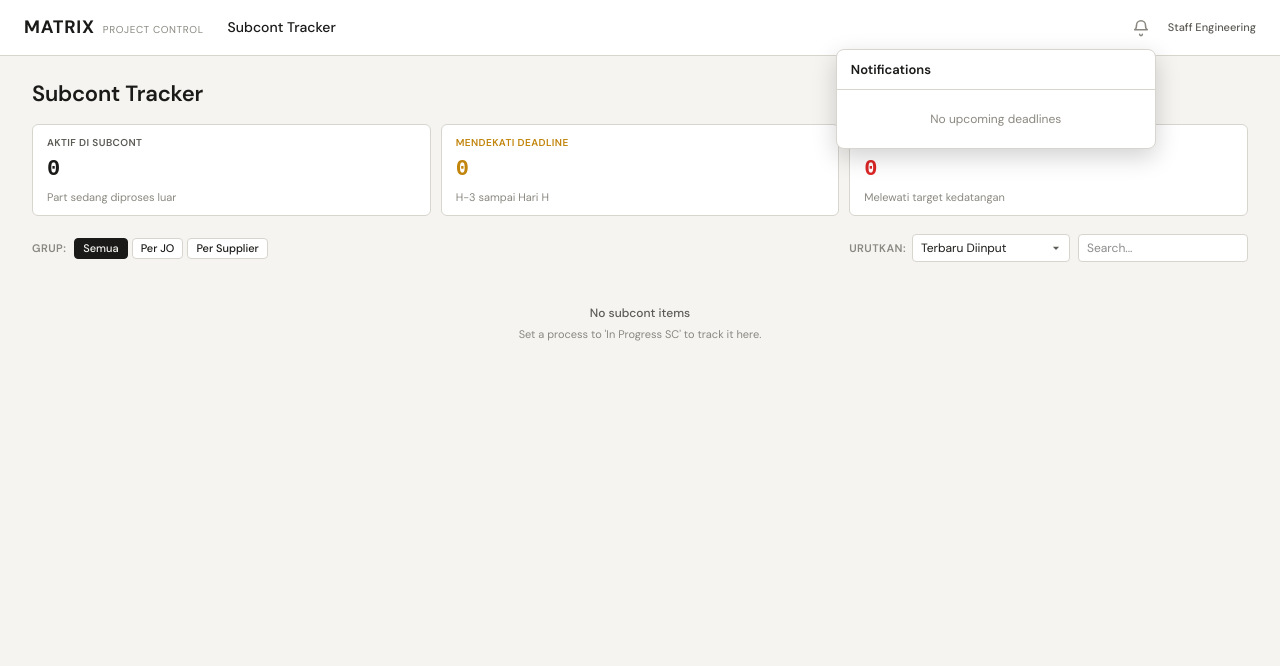
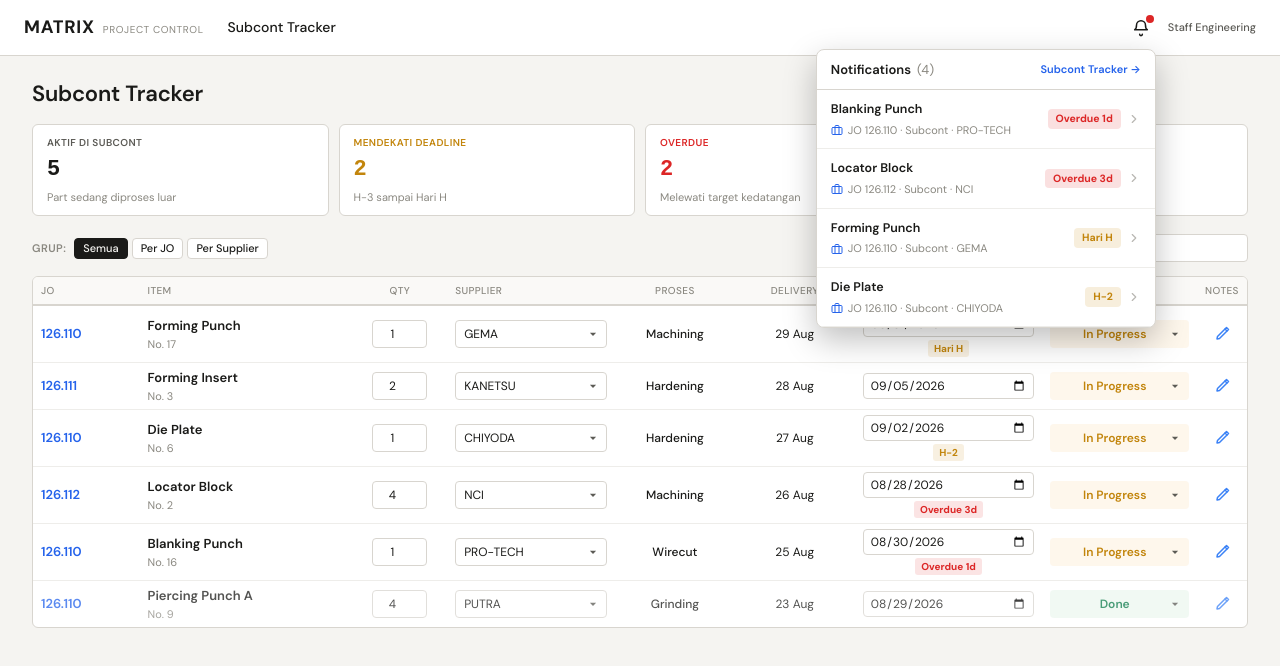
Before and after one commit to Mars-ash/matrix, a Next.js app in the folder frontend/: page /subcont in a window 1280 px wide. Both pictures are taken after a click on the button 1140 px from the left and 27 px from the top of the page. Shown: the top 666 px of the page. Built offline with nearby package versions, Linux system fonts and the light colour scheme.

Commit message:
every suggestion is done.

```diff
--- a/frontend/app/projects/[projectId]/jos/[joId]/trial-reports/page.tsx
+++ b/frontend/app/projects/[projectId]/jos/[joId]/trial-reports/page.tsx
@@ -178,7 +178,7 @@ export default function TrialReportsPage({ params }: PageProps) {
           </span>
         </div>
 
-        {/* Dedicated Smart Search (searches session, masalah, penyebab, perbaikan, PIC, target, status) */}
+        {/* Dedicated Search Bar */}
         <div style={{ minWidth: 320, maxWidth: 460, flex: "1 1 320px" }}>
           <TrialSmartSearch
             sessions={sessions}
--- a/frontend/app/subcont/page.tsx
+++ b/frontend/app/subcont/page.tsx
@@ -1,6 +1,7 @@
 "use client";
-import React, { useState, useEffect } from "react";
+import React, { useState, useEffect, Suspense } from "react";
 import Link from "next/link";
+import { useSearchParams } from "next/navigation";
 import { AppShell } from "@/components/app-shell";
 import { useAppState, useAppDispatch } from "@/lib/store";
 import type { Item, Project, JO, Category, Control } from "@/lib/types";
@@ -52,21 +53,31 @@ function formatDate(isoString?: string) {
   return date.toLocaleDateString("en-GB", { day: "numeric", month: "short" });
 }
 
-export default function SubcontTrackingPage() {
+function SubcontTrackingContent() {
   const { projects } = useAppState();
   const dispatch = useAppDispatch();
+  const searchParams = useSearchParams();
 
   const [searchQuery, setSearchQuery] = useState("");
   const [groupMode, setGroupMode] = useState<GroupMode>("none");
   const [sortMode, setSortMode] = useState<SortMode>("newest");
-  const currentTime = React.useSyncExternalStore(
-    (cb) => {
-      const interval = setInterval(cb, 10000);
-      return () => clearInterval(interval);
-    },
-    () => Date.now(),
-    () => 0
-  );
+  const [currentTime, setCurrentTime] = useState(0);
+
+  useEffect(() => {
+    setCurrentTime(Date.now());
+    const interval = setInterval(() => {
+      setCurrentTime(Date.now());
+    }, 10000);
+    return () => clearInterval(interval);
+  }, []);
+
+  // Sync searchQuery from URL params reactively
+  useEffect(() => {
+    const q = searchParams.get("search") || searchParams.get("q");
+    if (q) {
+      setSearchQuery(q);
+    }
+  }, [searchParams]);
 
   const [editingNotesRow, setEditingNotesRow] = useState<SubcontRow | null>(null);
   const [notesTemp, setNotesTemp] = useState("");
@@ -157,6 +168,15 @@ export default function SubcontTrackingPage() {
       const timeA = a.item.arrivalTargetDate ? new Date(a.item.arrivalTargetDate).getTime() : Infinity;
       const timeB = b.item.arrivalTargetDate ? new Date(b.item.arrivalTargetDate).getTime() : Infinity;
       return timeA - timeB;
+    }
+    if (sortMode === "jo") {
+      return a.jo.joNumber.localeCompare(b.jo.joNumber);
+    }
+    if (sortMode === "supplier") {
+      return (a.item.subcontSupplier || "").localeCompare(b.item.subcontSupplier || "");
+    }
+    if (sortMode === "qty") {
+      return (b.item.qty || 0) - (a.item.qty || 0);
     }
     return 0;
   });
@@ -526,6 +546,18 @@ export default function SubcontTrackingPage() {
             Melewati target kedatangan
           </div>
         </div>
+
+        <div className="card-static" style={{ padding: "10px 14px", display: "flex", flexDirection: "column", gap: 3 }}>
+          <div style={{ fontSize: 10, fontWeight: 600, color: "var(--color-status-done)", textTransform: "uppercase", letterSpacing: "0.04em" }}>
+            Recently Done
+          </div>
+          <div style={{ fontSize: 22, fontWeight: 700, fontFamily: "var(--font-mono)", color: "var(--color-status-done)" }}>
+            {totalRecentlyDone}
+          </div>
+          <div style={{ fontSize: 11, color: "var(--color-text-muted)" }}>
+            Selesai dalam 5 menit
+          </div>
+        </div>
       </div>
 
       {/* Toolbar: Grouping, Sorting, and Search */}
@@ -572,6 +604,9 @@ export default function SubcontTrackingPage() {
             >
               <option value="newest">Terbaru Diinput</option>
               <option value="deadline">Target Arrival Terdekat</option>
+              <option value="jo">Nomor JO</option>
+              <option value="supplier">Nama Supplier</option>
+              <option value="qty">Jumlah Qty (Terbanyak)</option>
             </select>
           </div>
 
@@ -637,3 +672,11 @@ export default function SubcontTrackingPage() {
     </AppShell>
   );
 }
+
+export default function SubcontTrackingPage() {
+  return (
+    <Suspense fallback={<div style={{ padding: 24, fontSize: 13, color: "var(--color-text-muted)" }}>Loading Subcont Tracker...</div>}>
+      <SubcontTrackingContent />
+    </Suspense>
+  );
+}
--- a/frontend/components/app-shell.tsx
+++ b/frontend/components/app-shell.tsx
@@ -3,7 +3,7 @@ import React, { type ReactNode, useState, useRef, useEffect } from "react";
 import Link from "next/link";
 import { usePathname } from "next/navigation";
 import { useAppState } from "@/lib/store";
-import type { JO } from "@/lib/types";
+import type { JO, Project } from "@/lib/types";
 
 interface AppShellProps {
   children: ReactNode;
@@ -16,9 +16,12 @@ interface NotifItem {
   joNumber: string;
   type: "h3" | "hday" | "overdue";
   daysText: string;
+  category: "subcont" | "control";
+  href: string;
+  subText: string;
 }
 
-function buildNotifications(projects: { jos: JO[] }[]): NotifItem[] {
+function buildNotifications(projects: Project[]): NotifItem[] {
   const results: NotifItem[] = [];
   const today = new Date();
   today.setHours(0, 0, 0, 0);
@@ -33,29 +36,41 @@ function buildNotifications(projects: { jos: JO[] }[]): NotifItem[] {
             target.setHours(0, 0, 0, 0);
             const diffDays = Math.ceil((target.getTime() - today.getTime()) / (1000 * 60 * 60 * 24));
 
+            const supplierLabel = item.subcontSupplier ? ` · ${item.subcontSupplier}` : "";
+            const href = `/subcont?search=${encodeURIComponent(item.description)}`;
+
             if (diffDays < 0) {
               results.push({
                 id: `${item.id}-subcont`,
-                label: `${item.description} (Subcont)`,
+                label: item.description,
                 joNumber: jo.joNumber,
                 type: "overdue",
                 daysText: `Overdue ${Math.abs(diffDays)}d`,
+                category: "subcont",
+                href,
+                subText: `JO ${jo.joNumber} · Subcont${supplierLabel}`,
               });
             } else if (diffDays === 0) {
               results.push({
                 id: `${item.id}-subcont`,
-                label: `${item.description} (Subcont)`,
+                label: item.description,
                 joNumber: jo.joNumber,
                 type: "hday",
                 daysText: "Hari H",
+                category: "subcont",
+                href,
+                subText: `JO ${jo.joNumber} · Subcont${supplierLabel}`,
               });
             } else if (diffDays <= 3) {
               results.push({
                 id: `${item.id}-subcont`,
-                label: `${item.description} (Subcont)`,
+                label: item.description,
                 joNumber: jo.joNumber,
                 type: "h3",
                 daysText: `H-${diffDays}`,
+                category: "subcont",
+                href,
+                subText: `JO ${jo.joNumber} · Subcont${supplierLabel}`,
               });
             }
           }
@@ -66,30 +81,40 @@ function buildNotifications(projects: { jos: JO[] }[]): NotifItem[] {
               const target = new Date(ctrl.targetDate);
               target.setHours(0, 0, 0, 0);
               const diffDays = Math.ceil((target.getTime() - today.getTime()) / (1000 * 60 * 60 * 24));
+              const href = `/projects/${project.id}/jos/${jo.id}#item-${item.id}`;
 
               if (diffDays < 0) {
                 results.push({
                   id: `${item.id}-${ctrl.process}`,
-                  label: `${item.description} (PO Mtl)`,
+                  label: item.description,
                   joNumber: jo.joNumber,
                   type: "overdue",
                   daysText: `Overdue ${Math.abs(diffDays)}d`,
+                  category: "control",
+                  href,
+                  subText: `JO ${jo.joNumber} · PO / Material Arrival`,
                 });
               } else if (diffDays === 0) {
                 results.push({
                   id: `${item.id}-${ctrl.process}`,
-                  label: `${item.description} (PO Mtl)`,
+                  label: item.description,
                   joNumber: jo.joNumber,
                   type: "hday",
                   daysText: "Hari H",
+                  category: "control",
+                  href,
+                  subText: `JO ${jo.joNumber} · PO / Material Arrival`,
                 });
               } else if (diffDays <= 3) {
                 results.push({
                   id: `${item.id}-${ctrl.process}`,
-                  label: `${item.description} (PO Mtl)`,
+                  label: item.description,
                   joNumber: jo.joNumber,
                   type: "h3",
                   daysText: `H-${diffDays}`,
+                  category: "control",
+                  href,
+                  subText: `JO ${jo.joNumber} · PO / Material Arrival`,
                 });
               }
             }
@@ -166,13 +191,13 @@ function NotificationBell() {
             position: "absolute",
             top: "calc(100% + 6px)",
             right: 0,
-            width: 320,
-            maxHeight: 360,
+            width: 340,
+            maxHeight: 420,
             overflowY: "auto",
             backgroundColor: "var(--color-bg-raised)",
             border: "1px solid var(--color-border)",
             borderRadius: 8,
-            boxShadow: "0 8px 24px rgba(0,0,0,0.18)",
+            boxShadow: "0 12px 32px rgba(0,0,0,0.25)",
             zIndex: 100,
           }}
         >
@@ -182,8 +207,12 @@ function NotificationBell() {
               borderBottom: "1px solid var(--color-border)",
               fontSize: 13,
               fontWeight: 600,
+              display: "flex",
+              justifyContent: "space-between",
+              alignItems: "center",
             }}
           >
+            <div>
               Notifications
               {notifications.length > 0 && (
                 <span style={{ fontWeight: 400, color: "var(--color-text-muted)", marginLeft: 6 }}>
@@ -191,39 +220,96 @@ function NotificationBell() {
                 </span>
               )}
             </div>
+            <Link
+              href="/subcont"
+              onClick={() => setOpen(false)}
+              style={{
+                fontSize: 11,
+                color: "var(--color-accent)",
+                textDecoration: "none",
+                fontWeight: 600,
+              }}
+            >
+              Subcont Tracker →
+            </Link>
+          </div>
 
           {notifications.length === 0 ? (
-            <div style={{ padding: "20px 14px", textAlign: "center", fontSize: 12, color: "var(--color-text-muted)" }}>
-              No upcoming deadlines
+            <div style={{ padding: "24px 14px", textAlign: "center", fontSize: 12, color: "var(--color-text-muted)" }}>
+              Tidak ada deadline mendekati
             </div>
           ) : (
             notifications.map((n) => (
-              <div
+              <Link
                 key={n.id}
+                href={n.href}
+                onClick={() => setOpen(false)}
                 style={{
-                  padding: "8px 14px",
-                  borderBottom: "1px solid var(--color-border-subtle)",
+                  padding: "10px 14px",
+                  borderBottom: "1px solid var(--color-border-subtle, var(--color-border))",
                   display: "flex",
                   justifyContent: "space-between",
                   alignItems: "center",
-                  gap: 8,
+                  gap: 10,
+                  textDecoration: "none",
+                  color: "inherit",
+                  transition: "background 80ms ease",
+                  cursor: "pointer",
+                }}
+                onMouseEnter={(e) => {
+                  e.currentTarget.style.backgroundColor = "var(--color-bg-hover)";
+                }}
+                onMouseLeave={(e) => {
+                  e.currentTarget.style.backgroundColor = "transparent";
                 }}
               >
-                <div style={{ minWidth: 0 }}>
-                  <div style={{ fontSize: 12, fontWeight: 600, overflow: "hidden", textOverflow: "ellipsis", whiteSpace: "nowrap" }}>
+                <div style={{ minWidth: 0, flex: 1 }}>
+                  <div
+                    style={{
+                      fontSize: 12.5,
+                      fontWeight: 600,
+                      color: "var(--color-text)",
+                      overflow: "hidden",
+                      textOverflow: "ellipsis",
+                      whiteSpace: "nowrap",
+                    }}
+                  >
                     {n.label}
                   </div>
-                  <div style={{ fontSize: 11, color: "var(--color-text-muted)" }}>
-                    {n.joNumber}
+                  <div
+                    style={{
+                      fontSize: 11,
+                      color: "var(--color-text-muted)",
+                      display: "flex",
+                      alignItems: "center",
+                      gap: 5,
+                      marginTop: 3,
+                    }}
+                  >
+                    {n.category === "subcont" ? (
+                      <svg width="12" height="12" viewBox="0 0 24 24" fill="none" stroke="currentColor" strokeWidth="2" strokeLinecap="round" strokeLinejoin="round" style={{ flexShrink: 0, color: "var(--color-accent)" }}>
+                        <rect x="2" y="7" width="20" height="14" rx="2" ry="2" />
+                        <path d="M16 21V5a2 2 0 0 0-2-2h-4a2 2 0 0 0-2 2v16" />
+                      </svg>
+                    ) : (
+                      <svg width="12" height="12" viewBox="0 0 24 24" fill="none" stroke="currentColor" strokeWidth="2" strokeLinecap="round" strokeLinejoin="round" style={{ flexShrink: 0, color: "var(--color-text-muted)" }}>
+                        <path d="M21 16V8a2 2 0 0 0-1-1.73l-7-4a2 2 0 0 0-2 0l-7 4A2 2 0 0 0 3 8v8a2 2 0 0 0 1 1.73l7 4a2 2 0 0 0 2 0l7-4A2 2 0 0 0 21 16z" />
+                        <polyline points="3.27 6.96 12 12.01 20.73 6.96" />
+                        <line x1="12" y1="22.08" x2="12" y2="12" />
+                      </svg>
+                    )}
+                    <span style={{ overflow: "hidden", textOverflow: "ellipsis", whiteSpace: "nowrap" }}>
+                      {n.subText}
+                    </span>
                   </div>
                 </div>
+                <div style={{ display: "flex", alignItems: "center", gap: 6, flexShrink: 0 }}>
                   <span
                     style={{
-                    flexShrink: 0,
-                    fontSize: 10,
+                      fontSize: 10.5,
                       fontWeight: 700,
                       color: typeColor[n.type],
-                    backgroundColor: `color-mix(in srgb, ${typeColor[n.type]} 12%, transparent)`,
+                      backgroundColor: `color-mix(in srgb, ${typeColor[n.type]} 14%, transparent)`,
                       padding: "2px 8px",
                       borderRadius: 4,
                       whiteSpace: "nowrap",
@@ -231,7 +317,11 @@ function NotificationBell() {
                   >
                     {n.daysText}
                   </span>
+                  <svg width="14" height="14" viewBox="0 0 24 24" fill="none" stroke="currentColor" strokeWidth="2" strokeLinecap="round" strokeLinejoin="round" style={{ color: "var(--color-text-muted)", opacity: 0.6 }}>
+                    <polyline points="9 18 15 12 9 6" />
+                  </svg>
                 </div>
+              </Link>
             ))
           )}
         </div>
--- a/frontend/lib/mock-data.ts
+++ b/frontend/lib/mock-data.ts
@@ -18,6 +18,18 @@ import type {
 let _id = 0;
 function id(prefix = "mock"): string {
   return `${prefix}-${++_id}`;
+}
+
+function relativeDate(offsetDays: number): string {
+  const d = new Date();
+  d.setDate(d.getDate() + offsetDays);
+  return d.toISOString().split("T")[0];
+}
+
+function relativeIso(offsetDays: number): string {
+  const d = new Date();
+  d.setDate(d.getDate() + offsetDays);
+  return d.toISOString();
 }
 
 function partCtrl(
@@ -54,7 +66,17 @@ function partItem(
   mat: string,
   qty: number,
   hrc: string,
-  controls: Control[]
+  controls: Control[],
+  subcontOpts?: {
+    isSubcont?: boolean;
+    subcontSupplier?: string;
+    subcontProcess?: string;
+    subcontStatus?: "In Progress" | "Done";
+    subcontDispatchDate?: string;
+    subcontDoneAt?: string;
+    arrivalTargetDate?: string;
+    subcontNotes?: string;
+  }
 ): Item {
   return {
     id: id("pi"),
@@ -65,6 +87,7 @@ function partItem(
     qty,
     hrc,
     controls,
+    ...subcontOpts,
   };
 }
 
@@ -106,13 +129,32 @@ const parts110: Item[] = [
   partItem("5", "Punch Holder", "400×300×35", "S50C", 1, "",
     partCtrl("Done", "Done", "In Progress", "-", "Not Started", "-", "Not Started")),
   partItem("6", "Die Plate", "400×300×30", "SKD11", 1, "58-60",
-    partCtrl("Done", "Done", "In Progress", "Not Started", "Not Started", "Not Started", "Not Started")),
+    partCtrl("Done", "Done", "Done", "In Progress SC", "Not Started", "Not Started", "Not Started"),
+    {
+      isSubcont: true,
+      subcontSupplier: "CHIYODA",
+      subcontProcess: "Hardening",
+      subcontStatus: "In Progress",
+      subcontDispatchDate: relativeIso(-4),
+      arrivalTargetDate: relativeDate(2),
+      subcontNotes: "Vacuum hardening 58-60 HRC",
+    }),
   partItem("7", "Stripper Plate", "400×300×22", "S50C", 1, "",
     partCtrl("Done", "Done", "Not Started", "-", "Not Started", "-", "Not Started")),
   partItem("8", "Backing Plate", "400×300×16", "S50C", 1, "",
     partCtrl("Done", "Done", "Not Started", "-", "-", "-", "Not Started")),
   partItem("9", "Piercing Punch A", "Ø12×70", "SKD11", 4, "58-60",
-    partCtrl("Done", "Done", "Done", "Done", "Done", "-", "Not Started")),
+    partCtrl("Done", "Done", "Done", "Done", "Done", "-", "Not Started"),
+    {
+      isSubcont: true,
+      subcontSupplier: "PUTRA",
+      subcontProcess: "Grinding",
+      subcontStatus: "Done",
+      subcontDispatchDate: relativeIso(-8),
+      subcontDoneAt: relativeIso(0),
+      arrivalTargetDate: relativeDate(-2),
+      subcontNotes: "Cylindrical grinding Ø12 h6",
+    }),
   partItem("10", "Piercing Punch B", "□10×70", "SKD11", 2, "58-60",
     partCtrl("Done", "Done", "Done", "Done", "Done", "Not Started", "Not Started")),
   partItem("11", "Pilot Pin", "Ø6×60", "SKD11", 4, "58-60",
@@ -126,9 +168,27 @@ const parts110: Item[] = [
   partItem("15", "Spring", "TF30×60", "SWP-A", 6, "",
     partCtrl("Done", "Done", "-", "-", "-", "-", "Not Started")),
   partItem("16", "Blanking Punch", "special", "SKD11", 1, "58-60",
-    partCtrl("Done", "Done", "In Progress", "Not Started", "Not Started", "In Progress", "Not Started")),
+    partCtrl("Done", "Done", "Done", "Done", "Done", "In Progress SC", "Not Started"),
+    {
+      isSubcont: true,
+      subcontSupplier: "PRO-TECH",
+      subcontProcess: "Wirecut",
+      subcontStatus: "In Progress",
+      subcontDispatchDate: relativeIso(-6),
+      arrivalTargetDate: relativeDate(-1),
+      subcontNotes: "Wirecut profile clearance 0.02mm",
+    }),
   partItem("17", "Forming Punch", "special", "SKD11", 1, "58-60",
-    partCtrl("Done", "Done", "In Progress", "Not Started", "Not Started", "Not Started", "Not Started")),
+    partCtrl("Done", "Done", "In Progress SC", "Not Started", "Not Started", "Not Started", "Not Started"),
+    {
+      isSubcont: true,
+      subcontSupplier: "GEMA",
+      subcontProcess: "Machining",
+      subcontStatus: "In Progress",
+      subcontDispatchDate: relativeIso(-2),
+      arrivalTargetDate: relativeDate(0),
+      subcontNotes: "CNC 3D profiling",
+    }),
   partItem("18", "Bending Punch", "special", "SKD11", 1, "58-60",
     partCtrl("Done", "In Progress", "Not Started", "Not Started", "Not Started", "Not Started", "Not Started")),
   partItem("19", "Cam Driver", "80×50×100", "S50C", 1, "",
@@ -545,7 +605,16 @@ const jo111: JO = {
         partItem("2", "Lower Plate", "500×400×50", "S50C", 1, "",
           partCtrl("Done", "Done", "In Progress", "-", "Not Started", "-", "Not Started")),
         partItem("3", "Forming Insert", "80×60×40", "SKD11", 2, "58-60",
-          partCtrl("Done", "Done", "Done", "Done", "In Progress", "Not Started", "Not Started")),
+          partCtrl("Done", "Done", "Done", "In Progress SC", "Not Started", "Not Started", "Not Started"),
+          {
+            isSubcont: true,
+            subcontSupplier: "KANETSU",
+            subcontProcess: "Hardening",
+            subcontStatus: "In Progress",
+            subcontDispatchDate: relativeIso(-3),
+            arrivalTargetDate: relativeDate(5),
+            subcontNotes: "Heat treatment + subzero",
+          }),
         partItem("4", "Guide Post", "Ø32×180", "SK3", 4, "58-60",
           partCtrl("Done", "Done", "Done", "Done", "Done", "-", "Not Started")),
       ],
@@ -565,7 +634,7 @@ const jo111: JO = {
     {
       id: id("act"),
       timestamp: "2026-08-12T11:00:00+07:00",
-      message: "Forming Insert → Grinding → In Progress.",
+      message: "Forming Insert → Hardening → In Progress SC (KANETSU).",
     },
   ],
 };
@@ -589,7 +658,16 @@ const jo112: JO = {
         partItem("1", "Base Plate", "300×200×25", "S50C", 1, "",
           partCtrl("Done", "In Progress", "Not Started", "-", "-", "-", "Not Started")),
         partItem("2", "Locator Block", "50×30×40", "S45C", 4, "",
-          partCtrl("In Progress", "Not Started", "Not Started", "-", "-", "-", "Not Started")),
+          partCtrl("Done", "Done", "In Progress SC", "-", "-", "-", "Not Started"),
+          {
+            isSubcont: true,
+            subcontSupplier: "NCI",
+            subcontProcess: "Machining",
+            subcontStatus: "In Progress",
+            subcontDispatchDate: relativeIso(-5),
+            arrivalTargetDate: relativeDate(-3),
+            subcontNotes: "Machining slot 10mm H7",
+          }),
       ],
     },
   ],
```
Lines whose indentation alone changed are shown as unchanged.
